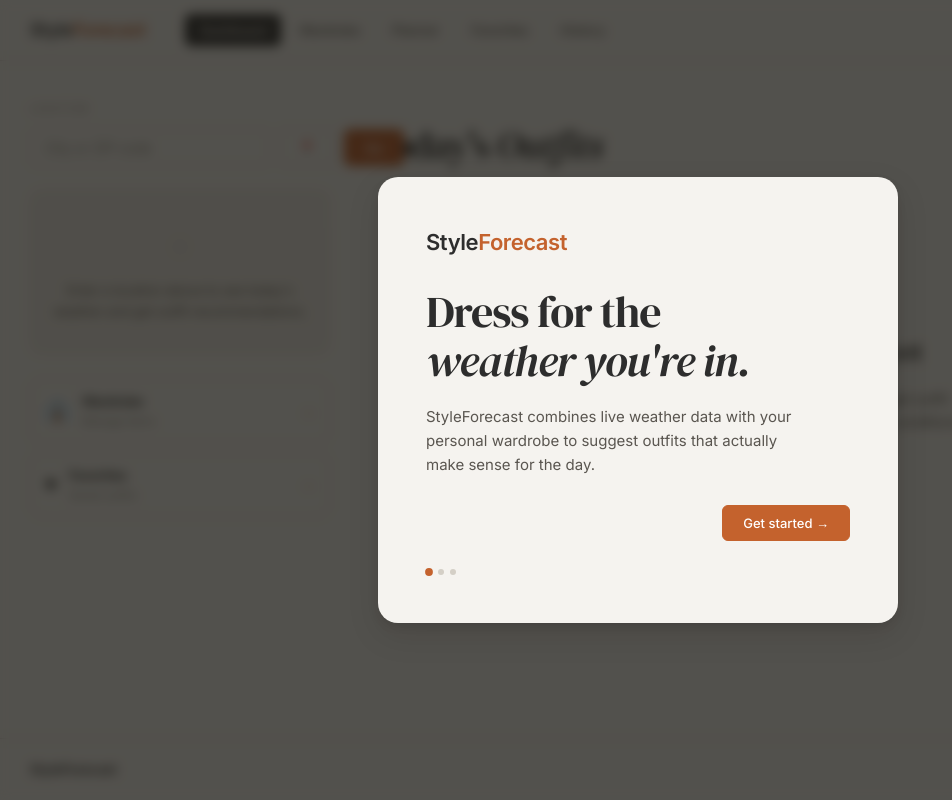
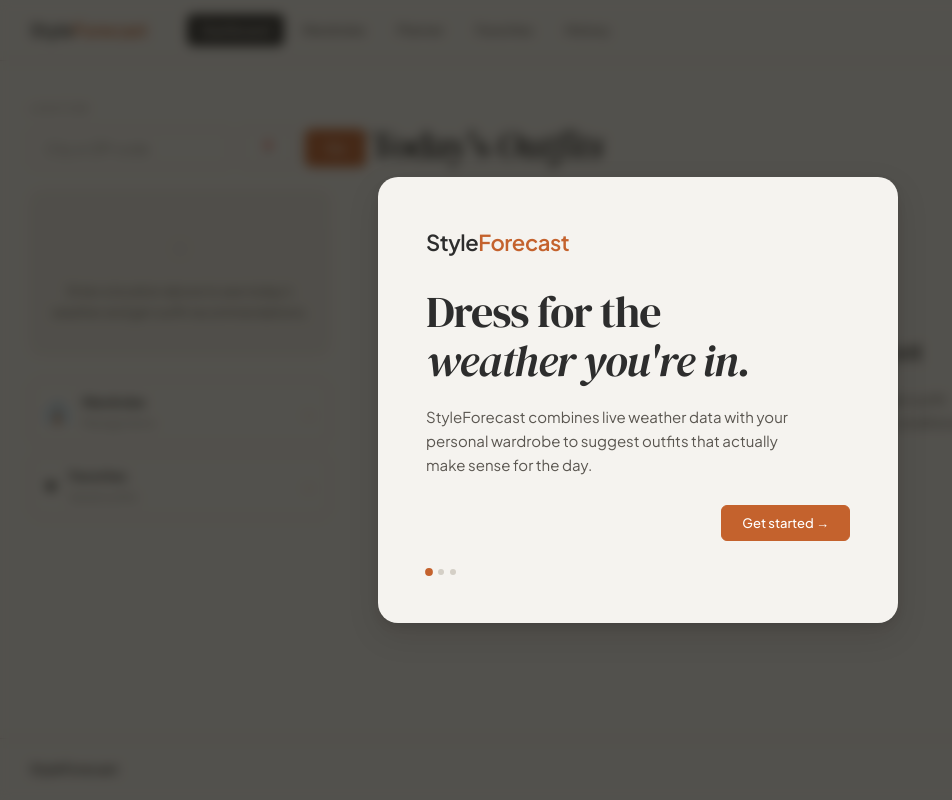
Before and after one commit to SVKambhampati/styleforecast, a Flask app: page / in a window 1280 px wide. Shown: the whole page, without its empty margins (2-954 px from the left). Run offline with Flask 3, Linux system fonts and the light colour scheme; data that the repository does not hold is empty.

Commit message:
style: switch body font from Inter to Plus Jakarta Sans
More distinctive geometric sans-serif that pairs better with
DM Serif Display while keeping readability across all UI elements.

Co-Authored-By: Claude Sonnet 4.6 <noreply@anthropic.com>

```diff
--- a/styleforecast/static/css/style.css
+++ b/styleforecast/static/css/style.css
@@ -21,7 +21,7 @@
   --c-charcoal:  #2D2D2D;
 
   --ff-serif:  'DM Serif Display', Georgia, serif;
-  --ff-sans:   'Inter', system-ui, sans-serif;
+  --ff-sans:   'Plus Jakarta Sans', system-ui, sans-serif;
   --ff-mono:   'Space Mono', 'Courier New', monospace;
 
   --radius:    6px;
--- a/styleforecast/templates/base.html
+++ b/styleforecast/templates/base.html
@@ -11,7 +11,7 @@
   <title>{% block title %}StyleForecast{% endblock %}</title>
   <link rel="preconnect" href="https://fonts.googleapis.com" />
   <link rel="preconnect" href="https://fonts.gstatic.com" crossorigin />
-  <link href="https://fonts.googleapis.com/css2?family=DM+Serif+Display:ital@0;1&family=Inter:wght@300;400;500;600&family=Space+Mono:wght@400;700&display=swap" rel="stylesheet" />
+  <link href="https://fonts.googleapis.com/css2?family=DM+Serif+Display:ital@0;1&family=Plus+Jakarta+Sans:wght@300;400;500;600&family=Space+Mono:wght@400;700&display=swap" rel="stylesheet" />
   <link rel="stylesheet" href="{{ url_for('static', filename='css/style.css') }}" />
 </head>
 <body>
```
